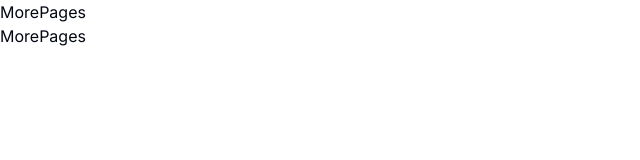
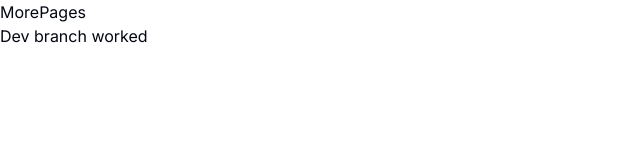
Before and after one commit to kabirshuvo/sapakhana, a Next.js app: page /more in a window 1280 px wide. Shown: the top 160 px of the page, without its empty margins (0-640 px from the left). Built offline with nearby package versions, Linux system fonts and the light colour scheme.

Commit message:
Dev branch is working

```diff
--- a/src/app/(pages)/more/page.tsx
+++ b/src/app/(pages)/more/page.tsx
@@ -4,7 +4,7 @@ const MorePages = () => {
   return (
     <div>
       <h1>MorePages</h1>
-      <h1>MorePages</h1>
+      <h1>Dev branch worked</h1>
     </div>
   );
 };
```
